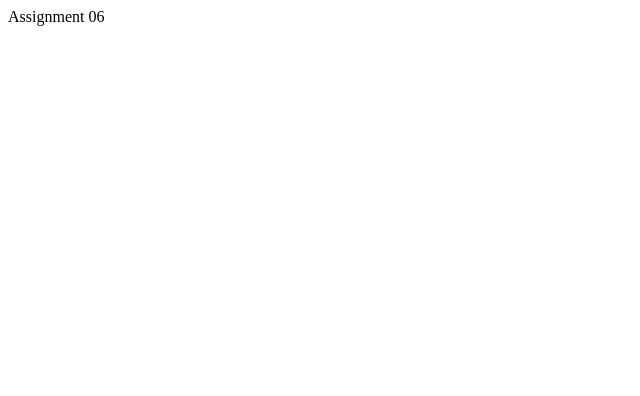
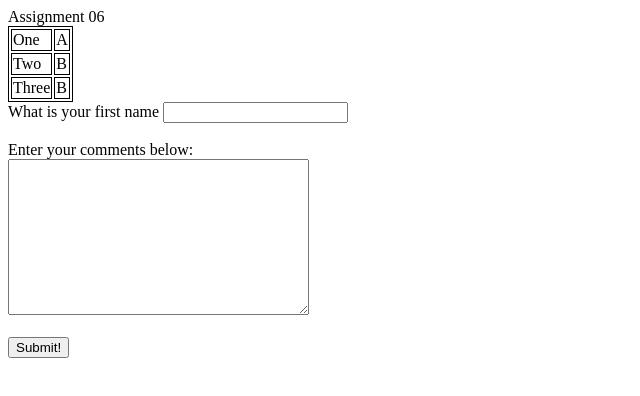
Before and after one commit to seanr2344/web-dev-hw, a plain HTML site: page assignment-06/index.html in a window 1280 px wide. Shown: the whole page, without its empty margins (0-640 px from the left). Drawn offline with Linux system fonts and the light colour scheme.

Commit message:
added to assignment 06

```diff
--- a/assignment-06/index.html
+++ b/assignment-06/index.html
@@ -9,10 +9,43 @@
     <meta name="author"
     content="Sean Robinson"
     <title>Assignment 06</title>
-  </head>
+    <style>
+        table, td {border: 1px solid black}
+      </style>
+    </head>
 
-  <body>
+<body>
+    <table>
+      <tr>
+        <td>One</td>
+        <td>A</td>
+        </tr>
 
-    </body>
+        <tr>
+          <td>Two</td>
+          <td>B</td>
+          </tr>
 
+          <tr>
+           <td>Three</td>
+           <td>B</td>
+            </tr>
+        </table
+
+          <form action="https://example.com/registration.php" method="post">
+            What is your first name
+            <input type="text" name="firstname" maxlength="10">
+
+            <br><br>
+
+            Enter your comments below:
+            <br>
+            <textarea cols="35" rows="10"></textarea>
+
+            <br><br>
+
+            <input type="button" value="Submit!">
+
+          </form>
+      </body>
     </html>
```
Also changed, not shown: 1 other file.
